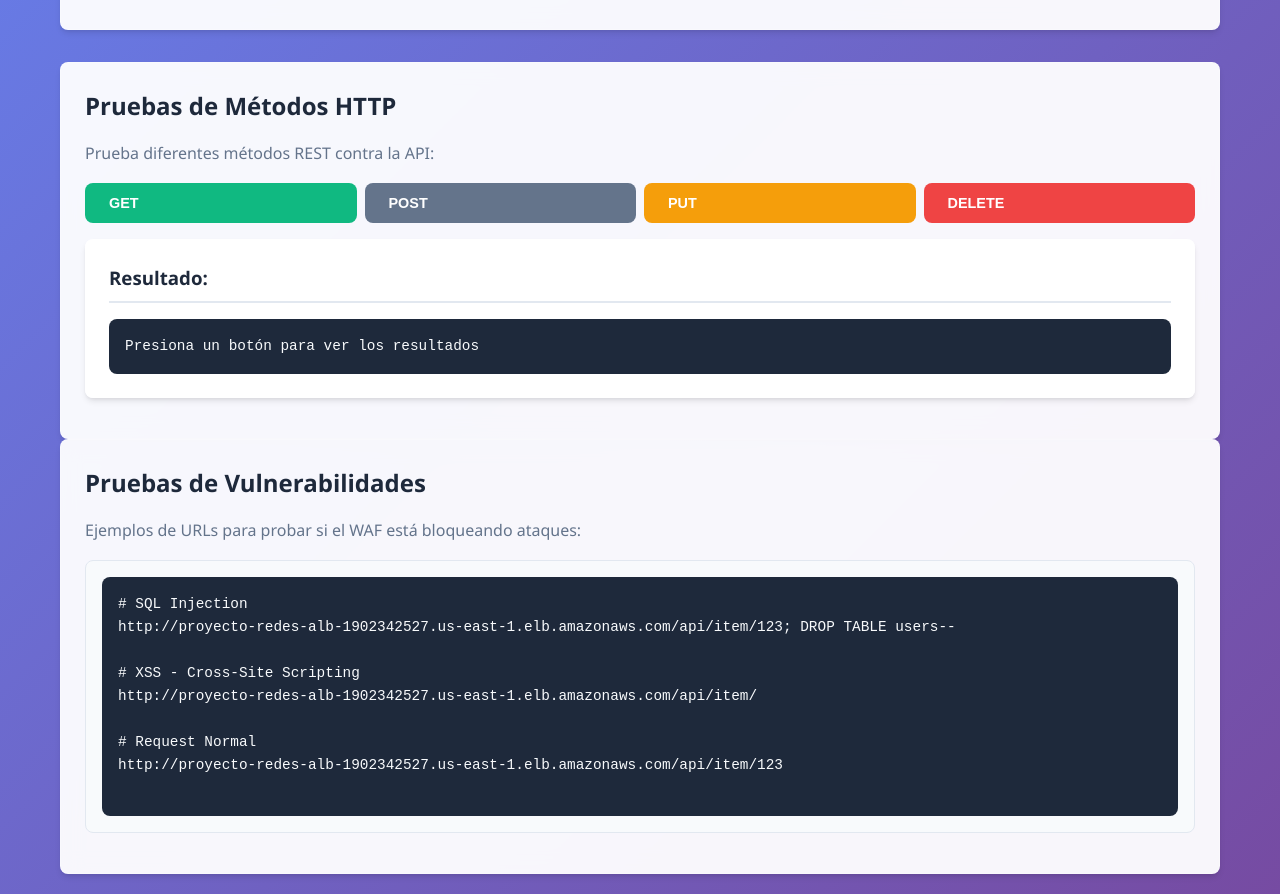
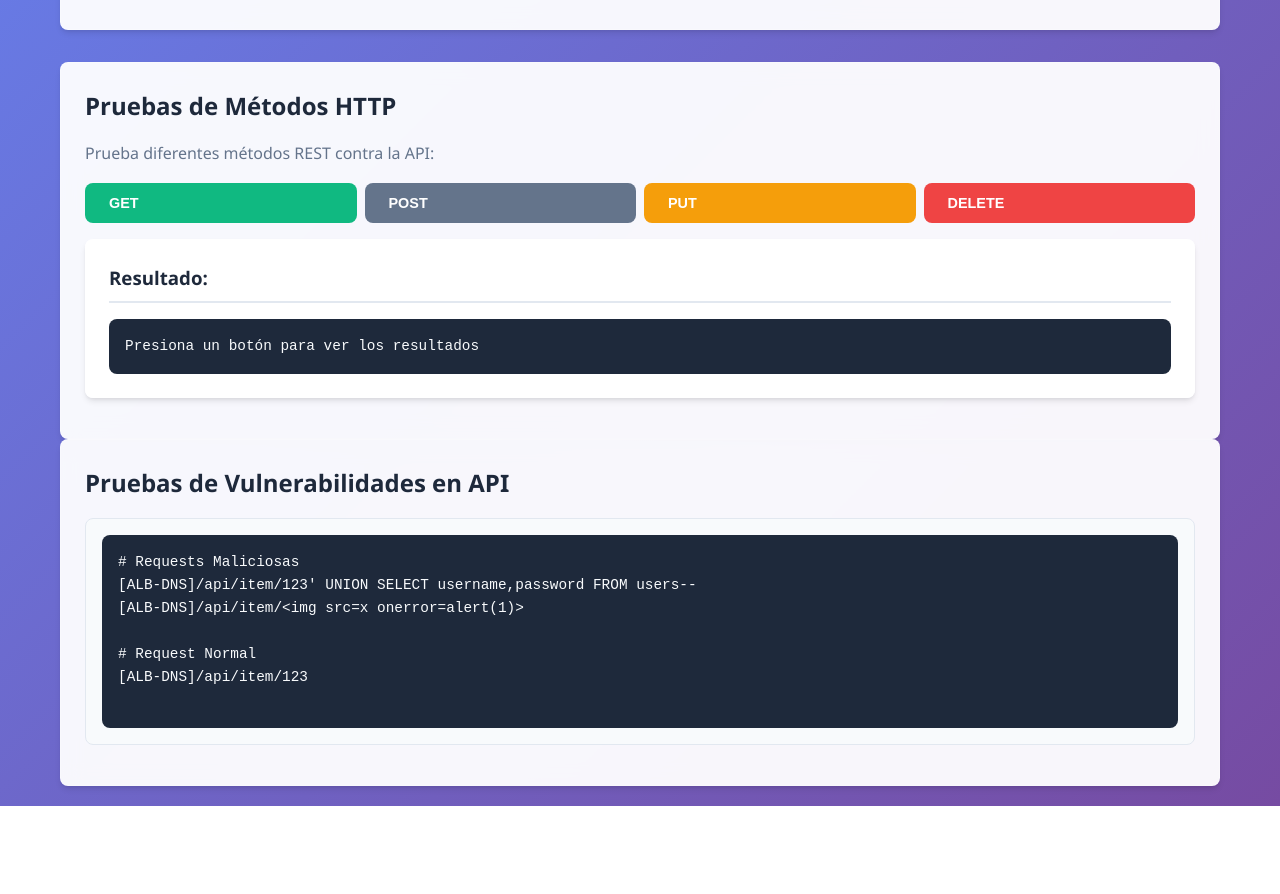
Before and after one commit to johnnyredwood/ArquitecturaDefensaWebAWS, a website: page app/views/api-test.html in a window 1280 px wide. Shown: the part 198-1092 px from the top of the page. After the commit the page ends 1004 px from the top, so only its background shows below. Drawn offline with Linux system fonts and the light colour scheme.

Commit message:
nuevos cambios

```diff
--- a/app/views/api-test.html
+++ b/app/views/api-test.html
@@ -46,18 +46,15 @@
         </div>
 
         <div class="card">
-            <h2>Pruebas de Vulnerabilidades</h2>
-            <p>Ejemplos de URLs para probar si el WAF está bloqueando ataques:</p>
+            <h2>Pruebas de Vulnerabilidades en API</h2>
             <div class="test-examples">
                 <pre>
-# SQL Injection
-http://proyecto-redes-alb-1902342527.us-east-1.elb.amazonaws.com/api/item/123; DROP TABLE users--
-
-# XSS - Cross-Site Scripting
-http://proyecto-redes-alb-1902342527.us-east-1.elb.amazonaws.com/api/item/<script>alert('xss')</script>
+# Requests Maliciosas
+[ALB-DNS]/api/item/123' UNION SELECT username,password FROM users--
+[ALB-DNS]/api/item/&lt;img src=x onerror=alert(1)&gt;
 
 # Request Normal
-http://proyecto-redes-alb-1902342527.us-east-1.elb.amazonaws.com/api/item/123
+[ALB-DNS]/api/item/123
                 </pre>
             </div>
         </div>
```
